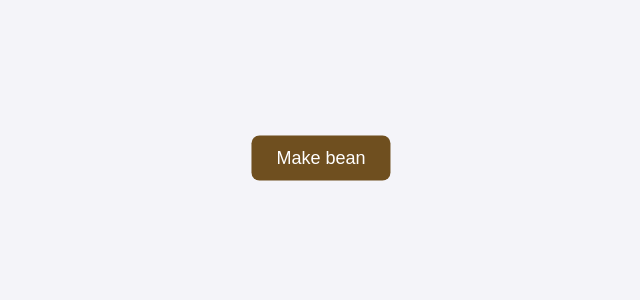
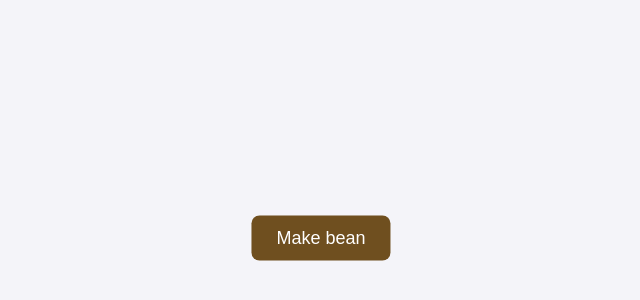
Before and after one commit to naddot/bean-physics, a plain HTML site: page index.html in a window 1280 px wide. Shown: the part 242-542 px from the top of the page, without its empty margins (319-959 px from the left). Drawn offline with Linux system fonts and the light colour scheme.

Commit message:
Update styles.css

```diff
--- a/styles.css
+++ b/styles.css
@@ -6,17 +6,17 @@
 }
 
 /* Full-screen experience */
-body, html {
+html, body {
     font-family: Arial, sans-serif;
     display: flex;
     justify-content: center;
     align-items: center;
     flex-direction: column;
     width: 100vw;
-    height: 100dvh; /* Uses dynamic viewport height to fix mobile issues */
+    height: 100dvh; /* Fixes mobile browser UI issues */
     background: #f4f4f9;
-    overflow: hidden;
-    position: relative;
+    overflow: hidden; /* Prevent scrolling */
+    position: fixed; /* Fixes scrolling on mobile */
     touch-action: none; /* Prevents zooming & scrolling */
 }
 
@@ -30,6 +30,7 @@ canvas {
     left: 0;
 }
 
+/* Shake message */
 #shakeMessage {
     position: absolute;
     top: 50%;
@@ -48,7 +49,7 @@ canvas {
 /* Button positioning and styling */
 #spawnButton {
     position: absolute;
-    top: 50%;
+    top: 60%; /* Moves the button lower to avoid overlapping the shake message */
     left: 50%;
     transform: translate(-50%, -50%);
     padding: 12px 25px;
@@ -66,12 +67,9 @@ canvas {
     background: #4e3629;
 }
 
-/* Responsive fix: Re-center the button on resize */
+/* Responsive fix: Adjust button position on small screens */
 @media (max-height: 600px) {
     #spawnButton {
-        top: 60%; /* Adjust for very small screens */
-    }
-        html, body {
-        position: fixed; /* Prevents scrolling issues */
+        top: 65%; /* Moves the button lower for smaller screens */
     }
 }
```
